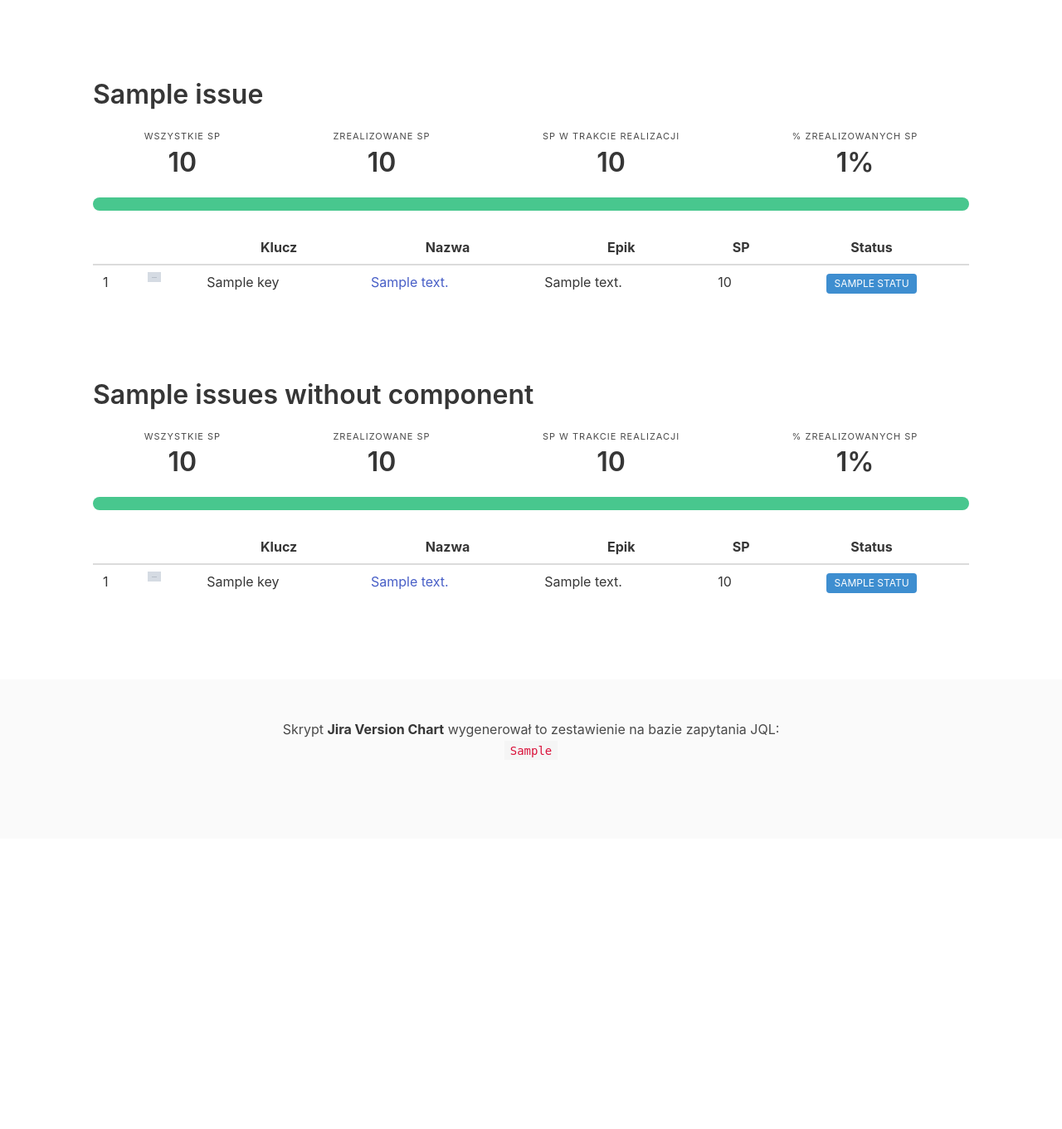
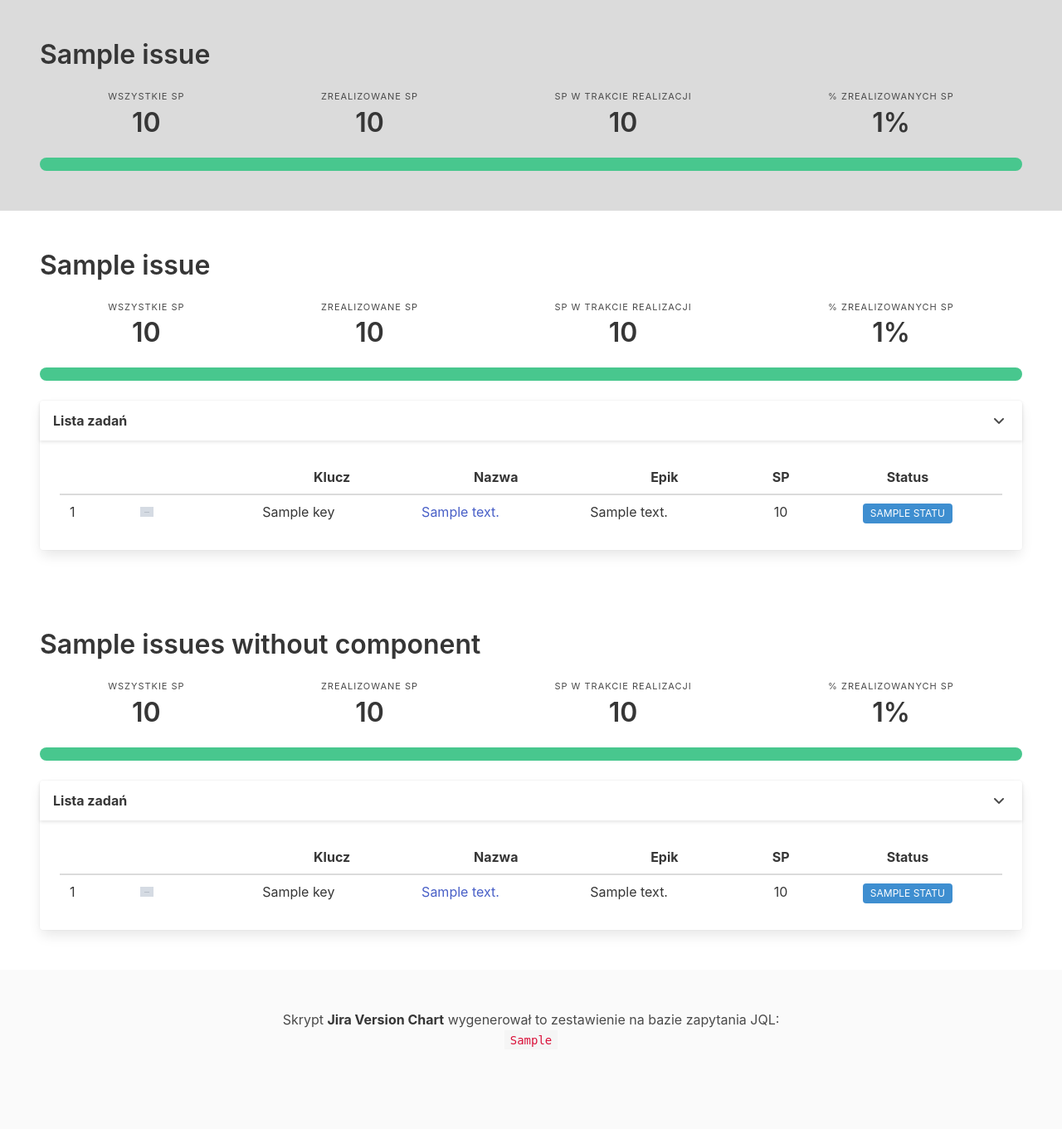
Before and after one commit to w13rny/jira_version_chart, a Flask app: template app/templates/report.html in a window 1280 px wide. Shown: the whole page at 83% size. Before the commit the page ends 913 px from the top, so only its background shows below. Run offline with Flask 2, Linux system fonts and the light colour scheme; the template is opened without the code that fills it: most values are stand-ins (such as "Sample title", 1, 10 or a date in 2020); grey boxes marked "Sample" are stand-in pictures; some libraries are stand-ins or nearby versions.

Commit message:
toggle lists of issues

```diff
--- /dev/null
+++ b/app/static/js/toggle.js
@@ -0,0 +1,31 @@
+document.addEventListener('DOMContentLoaded', () => {
+
+  // Get all "toggle" elements
+  const $toggles = Array.prototype.slice.call(document.querySelectorAll('.toggle'), 0);
+
+  // Check if there are any toggles
+  if ($toggles.length > 0) {
+
+    // Add a click event on each of them
+    $toggles.forEach( el => {
+      el.addEventListener('click', () => {
+
+        // Get the target from the "data-target" attribute
+        const target = el.dataset.target;
+        const $target = document.getElementById(target);
+
+        // Toggle
+        if ($target.style.display === "none") {
+          el.innerHTML = '<span class="icon"><i class="fas fa-angle-down"></i></span>';
+          $target.style.display = "block";
+
+        } else {
+          el.innerHTML = '<span class="icon"><i class="fas fa-angle-up"></i></span>';
+          $target.style.display = "none";
+        }
+
+      });
+    });
+  }
+
+});
--- a/app/templates/_macro_issue_list.html
+++ b/app/templates/_macro_issue_list.html
@@ -1,41 +1,19 @@
 {% from "_macro_status.html" import render_status %}
 
 {% macro render_issue_list(data) %}
-<section class="section">
+<div class="card">
+    <header class="card-header">
+        <p class="card-header-title">
+            Lista zadań
+        </p>
+        <button class="card-header-icon toggle" data-target="{{ data.data_target }}">
+            <span class="icon">
+                <i class="fas fa-angle-down"></i>
+            </span>
+        </button>
+    </header>
+    <div class="card-content" id="{{ data.data_target }}">
         <div class="content">
-        <h1>{{ data.name }}</h1>
-    </div>
-
-    <nav class="level is-mobile">
-        <div class="level-item has-text-centered">
-            <div>
-                <p class="heading">Wszystkie SP</p>
-                <p class="title">{{ data.all_story_points|round|int }}</p>
-            </div>
-        </div>
-        <div class="level-item has-text-centered">
-            <div>
-                <p class="heading">Zrealizowane SP</p>
-                <p class="title">{{ data.resolved_story_points|round|int }}</p>
-            </div>
-        </div>
-        <div class="level-item has-text-centered">
-            <div>
-                <p class="heading">SP w trakcie realizacji</p>
-                <p class="title">{{ data.story_points_in_progress|round|int }}</p>
-            </div>
-        </div>
-        <div class="level-item has-text-centered">
-            <div>
-                <p class="heading">% zrealizowanych SP</p>
-                <p class="title">{{ data.percent_resolved|round(1) }}%</p>
-            </div>
-        </div>
-    </nav>
-
-    <progress class="progress is-success" value="{{ data.resolved_story_points|round|int }}"
-              max="{{ data.all_story_points|round|int }}">{{ data.percent_resolved|round|int }}%</progress>
-
             <div class="table-container">
                 <table class="table is-striped is-fullwidth">
                     <thead>
@@ -70,12 +48,22 @@
                             </p>
                             {% endif %}
                         </td>
-                <td>{% if issue.parent.summary %} {{ issue.parent.summary }} {% endif %}</td>
-                <td>{% if issue.story_points %} {{ issue.story_points|round|int }} {% endif %}</td>
-                <td class="has-text-centered">{{ render_status(issue) }}</td>
+                        <td>
+                            {% if issue.parent.summary %} {{ issue.parent.summary }} {% endif %}
+                        </td>
+                        <td class="has-text-centered">
+                            {% if issue.story_points %} {{ issue.story_points|round|int }} {% endif %}
+                        </td>
+                        <td class="has-text-centered">
+                            {{ render_status(issue) }}
+                        </td>
                         {% endfor %}
                     </tbody>
                 </table>
             </div>
-</section>
+        </div>
+    </div>
+</div>
+
+
 {% endmacro %}
--- /dev/null
+++ b/app/templates/_macro_stats.html
@@ -0,0 +1,36 @@
+{% macro render_stats(data) %}
+<div class="content">
+    <h1>{{ data.name }}</h1>
+</div>
+
+<nav class="level">
+    <div class="level-item has-text-centered">
+        <div>
+            <p class="heading">Wszystkie SP</p>
+            <p class="title">{{ data.all_story_points|round|int }}</p>
+        </div>
+    </div>
+    <div class="level-item has-text-centered">
+        <div>
+            <p class="heading">Zrealizowane SP</p>
+            <p class="title">{{ data.resolved_story_points|round|int }}</p>
+        </div>
+    </div>
+    <div class="level-item has-text-centered">
+        <div>
+            <p class="heading">SP w trakcie realizacji</p>
+            <p class="title">{{ data.story_points_in_progress|round|int }}</p>
+        </div>
+    </div>
+    <div class="level-item has-text-centered">
+        <div>
+            <p class="heading">% zrealizowanych SP</p>
+            <p class="title">{{ data.percent_resolved|round(1) }}%</p>
+        </div>
+    </div>
+</nav>
+
+<progress class="progress is-success" value="{{ data.resolved_story_points|round|int }}"
+          max="{{ data.all_story_points|round|int }}">{{ data.percent_resolved|round|int }}%
+</progress>
+{% endmacro %}
--- a/app/templates/base.html
+++ b/app/templates/base.html
@@ -5,16 +5,14 @@
     <meta name="viewport" content="width=device-width, initial-scale=1">
     <title>Jira Version Chart</title>
     <link rel="stylesheet" href="https://cdn.jsdelivr.net/npm/bulma@0.9.3/css/bulma.min.css">
+    <script src="https://kit.fontawesome.com/6c93fcc5df.js" crossorigin="anonymous"></script>
     {% block scripts %}
     {% endblock %}
 </head>
 <body>
-<section class="section">
-    <div class="container">
-        {% block main_container %}
-        {% endblock %}
-    </div>
-</section>
+{% block body %}
+{% endblock %}
+
 {% block footer %}
 {% endblock %}
 </body>
--- a/app/templates/report.html
+++ b/app/templates/report.html
@@ -1,19 +1,37 @@
 {% extends "base.html" %}
+{% from "_macro_stats.html" import render_stats %}
 {% from "_macro_issue_list.html" import render_issue_list %}
 
-{% block main_container %}
+{% block scripts %}
+<script src="{{ url_for('static', filename='js/toggle.js') }}"></script>
+{% endblock %}
+
+
+{% block body %}
+<section class="hero has-background-grey-lighter">
+    <div class="hero-body">
+        {{ render_stats(data.all_issues) }}
+    </div>
+</section>
+
 {% for issue_list in data.issues_with_components %}
+<section class="section">
+    {{ render_stats(issue_list) }}
     {{ render_issue_list(issue_list) }}
+</section>
 {% endfor %}
 
-{{ render_issue_list(data.issues_without_components) }}
+<section class="section">
+    {{ render_stats(data.issues_without_components) }}
+    {{ render_issue_list(data.issues_without_components) }}
+</section>
 {% endblock %}
 
 {% block footer %}
 <footer class="footer">
     <div class="content has-text-centered">
         <p>
-            Skrypt <strong>Jira Version Chart</strong> wygenerował to zestawienie na bazie zapytania JQL:<br />
+            Skrypt <strong>Jira Version Chart</strong> wygenerował to zestawienie na bazie zapytania JQL:<br/>
             <code>{{ data.jql_query }}</code>
         </p>
     </div>
```
Also changed, not shown: app/models/report/issue_list.py (+8 -2 lines). Lines whose indentation alone changed are shown as unchanged.
